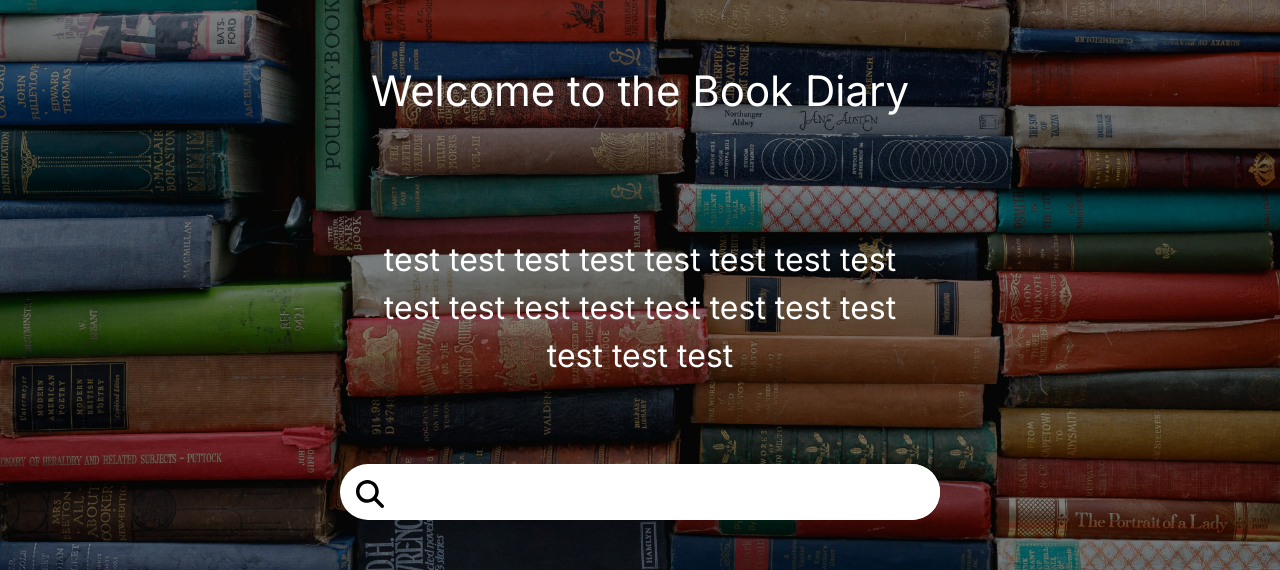
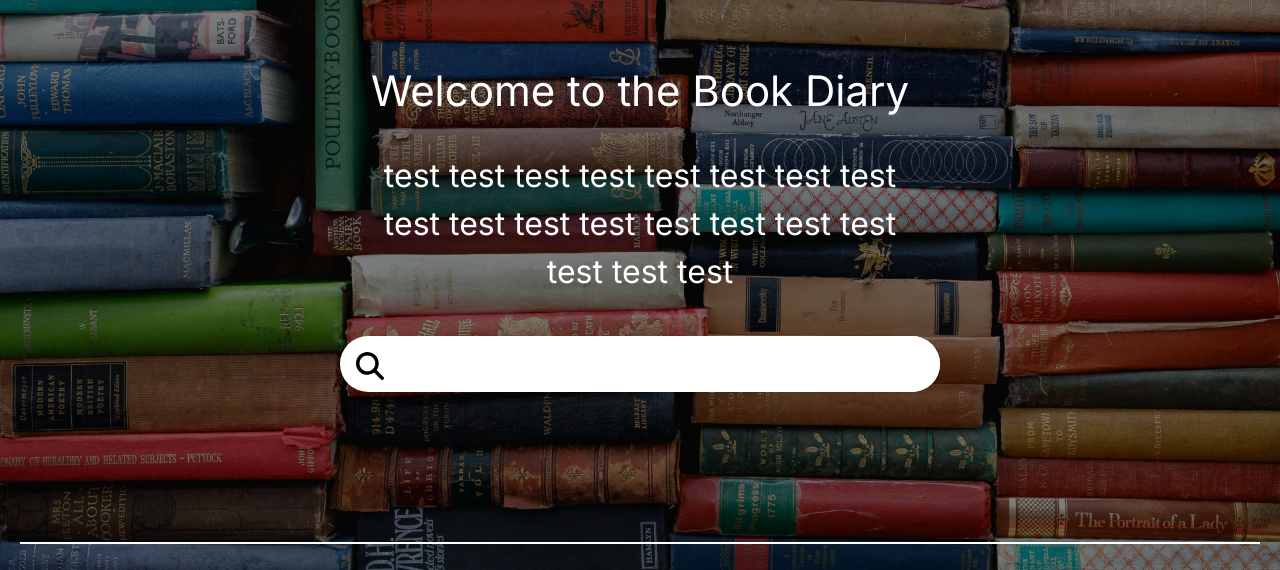
Before and after one commit to Mik-watanabe/BookDiary, a Next.js app: page / in a window 1280 px wide. Shown: the part 134-704 px from the top of the page. Built offline with nearby package versions, Linux system fonts and the light colour scheme; no server answers.

Commit message:
add padding to searchbar

```diff
--- a/src/app/components/intro/index.js
+++ b/src/app/components/intro/index.js
@@ -4,9 +4,9 @@
 export default function Intro(props) {
   return (
     <>
-      <div className={`flex flex-col items-center h-[450px] justify-between ${props.className}`}>
+      <div className={`flex flex-col items-center ${props.className}`}>
         {props.children}
-        <SearchBar />
+        <SearchBar className="mt-[40px]"/>
       </div>
     </>
   );
```
